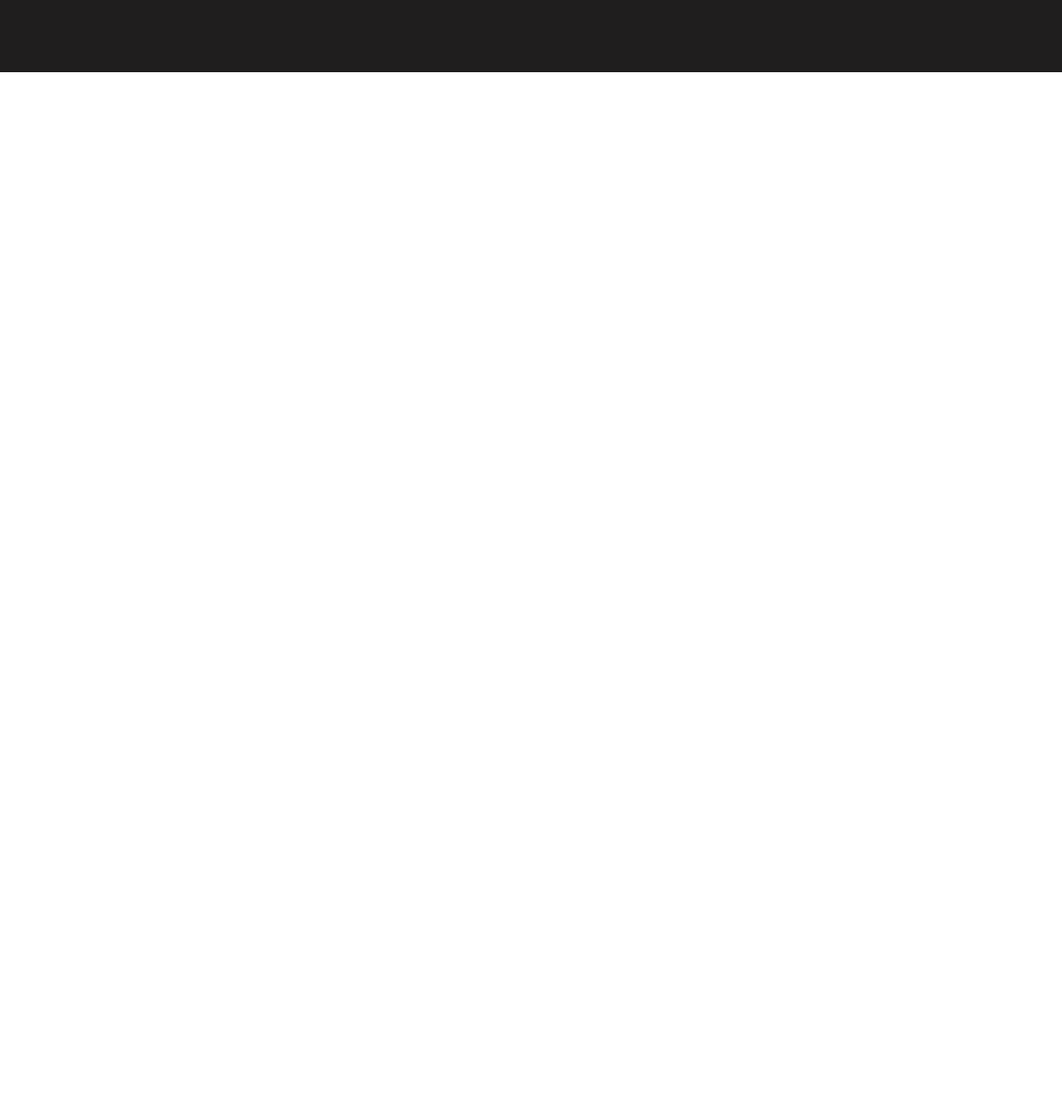
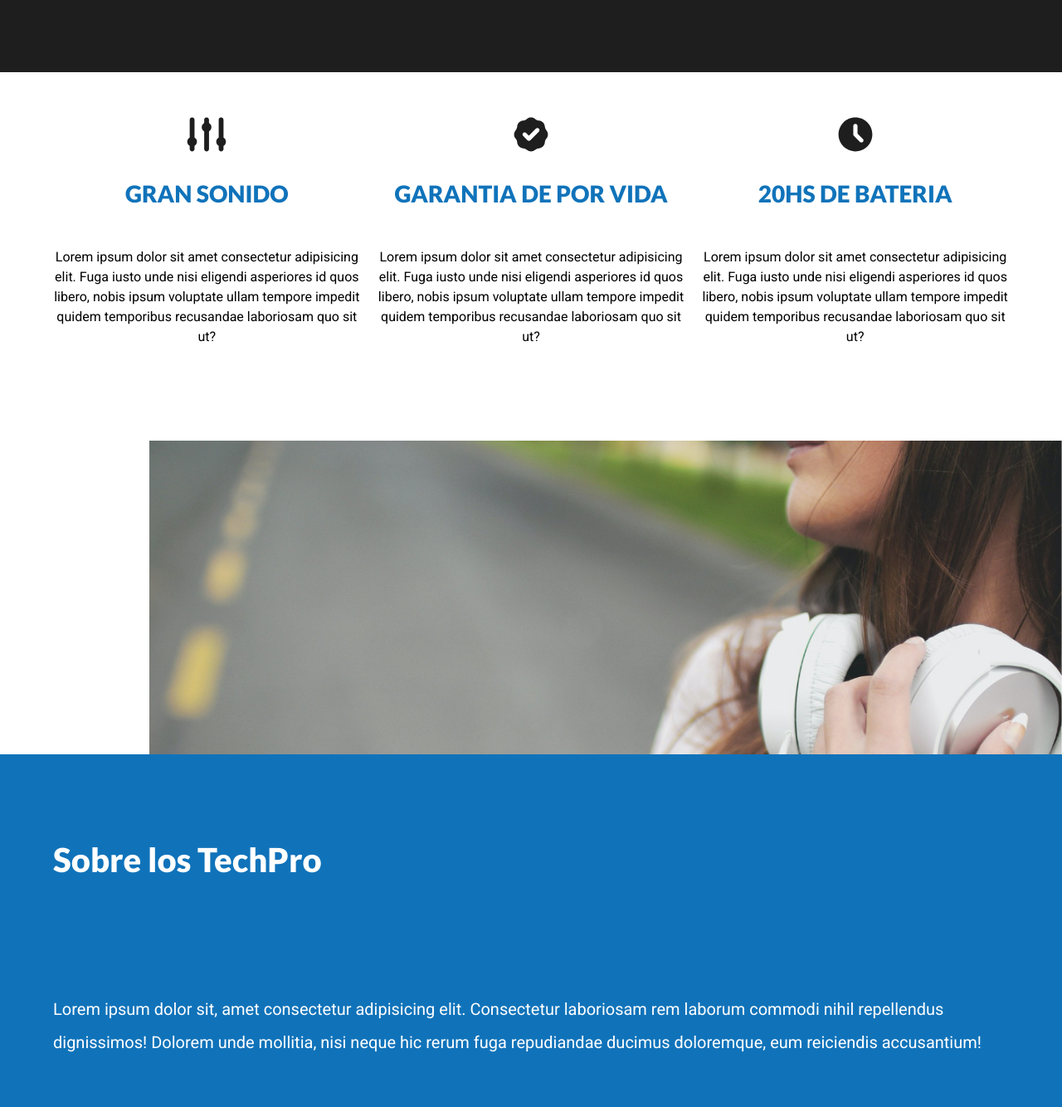
Before and after one commit to Abel9013/auriculares-techPro, a plain HTML site: page index.html in a window 1280 px wide. Shown: the part 640-1974 px from the top of the page at 83% size. Before the commit the page ends 800 px from the top, so only its background shows below. Drawn offline with Linux system fonts and the light colour scheme.

Commit message:
sobre tech

```diff
--- a/css/styles.css
+++ b/css/styles.css
@@ -104,3 +104,66 @@ img {
     font-size: 6rem;
     font-weight: 900;
 }
+/**Iconos**/
+.iconos {
+    padding: var(--separacion) 0;
+}
+@media (min-width: 768px) {
+     .iconos{
+         display: flex;
+         gap: 2rem;
+     }
+}
+.icono {
+    display: flex;
+    flex-direction: column;
+    align-items: center;
+}
+.icono img {
+    width: var(--separacion);
+}
+.icono h3 {
+    color: var(--primario);
+    text-transform: uppercase;
+    margin-top: calc(var(--separacion) / 2 );
+}
+.icono {
+    text-align: center;
+    margin-bottom: calc(var(--separacion)/2);
+}
+@media (min-width: 768px) {
+      .icono {
+          margin: 0;
+      }
+}
+.icono:last-of-type {
+    margin: 0;
+}
+/**Sobre TechPro**/
+.sobre-tech {
+    background-image: linear-gradient( to bottom, transparent 50%, var(--primario) 0%), url(../img/imagen-mujer.jpg);
+    background-position: right;
+    background-repeat: repeat ,no-repeat;
+    background-size: 100%, 110rem;
+}
+.sobre-tech-grid {
+    display: grid;
+    grid-template-rows: repeat(2, 40rem);
+    row-gap: var(--separacion);
+
+}
+.texto-sobre-tech {
+    /* Ubicando texto en 3° grid */
+    grid-row: 2/3;
+    color: var(--blanco);
+    display: flex;
+    flex-direction: column;
+    justify-content: space-around;
+}
+.texto-sobre-tech h2 {
+    font-size: 4rem;
+}
+.texto-sobre-tech p {
+    font-size: 2rem;
+    line-height: 2 ;
+}
--- a/index.html
+++ b/index.html
@@ -41,5 +41,32 @@
             </div>
         </div>
     </header>
+    <section class="contenedor">
+        <div class="iconos">
+            <div class="icono">
+                <img src="img/icono-sonido.svg" alt="icono-sonido">
+                <h3>Gran Sonido</h3>
+                <p>Lorem ipsum dolor sit amet consectetur adipisicing elit. Fuga iusto unde nisi eligendi asperiores id quos libero, nobis ipsum voluptate ullam tempore impedit quidem temporibus recusandae laboriosam quo sit ut?</p>
+            </div>
+            <div class="icono">
+                <img src="img/icono-garantia.svg" alt="icono-sonido">
+                <h3>Garantia de por vida</h3>
+                <p>Lorem ipsum dolor sit amet consectetur adipisicing elit. Fuga iusto unde nisi eligendi asperiores id quos libero, nobis ipsum voluptate ullam tempore impedit quidem temporibus recusandae laboriosam quo sit ut?</p>
+            </div>
+            <div class="icono">
+                <img src="img/icono-bateria.svg" alt="icono-sonido">
+                <h3>20hs de Bateria</h3>
+                <p>Lorem ipsum dolor sit amet consectetur adipisicing elit. Fuga iusto unde nisi eligendi asperiores id quos libero, nobis ipsum voluptate ullam tempore impedit quidem temporibus recusandae laboriosam quo sit ut?</p>
+            </div>
+        </div>
+    </section>
+    <section class="sobre-tech">
+        <div class="contenedor sobre-tech-grid">
+            <div class="texto-sobre-tech">
+                <h2>Sobre los <span>TechPro</span></h2>
+                <p>Lorem ipsum dolor sit, amet consectetur adipisicing elit. Consectetur laboriosam rem laborum commodi nihil repellendus dignissimos! Dolorem unde mollitia, nisi neque hic rerum fuga repudiandae ducimus doloremque, eum reiciendis accusantium!</p>
+            </div>
+        </div>
+    </section>
 </body>
 </html>
```
